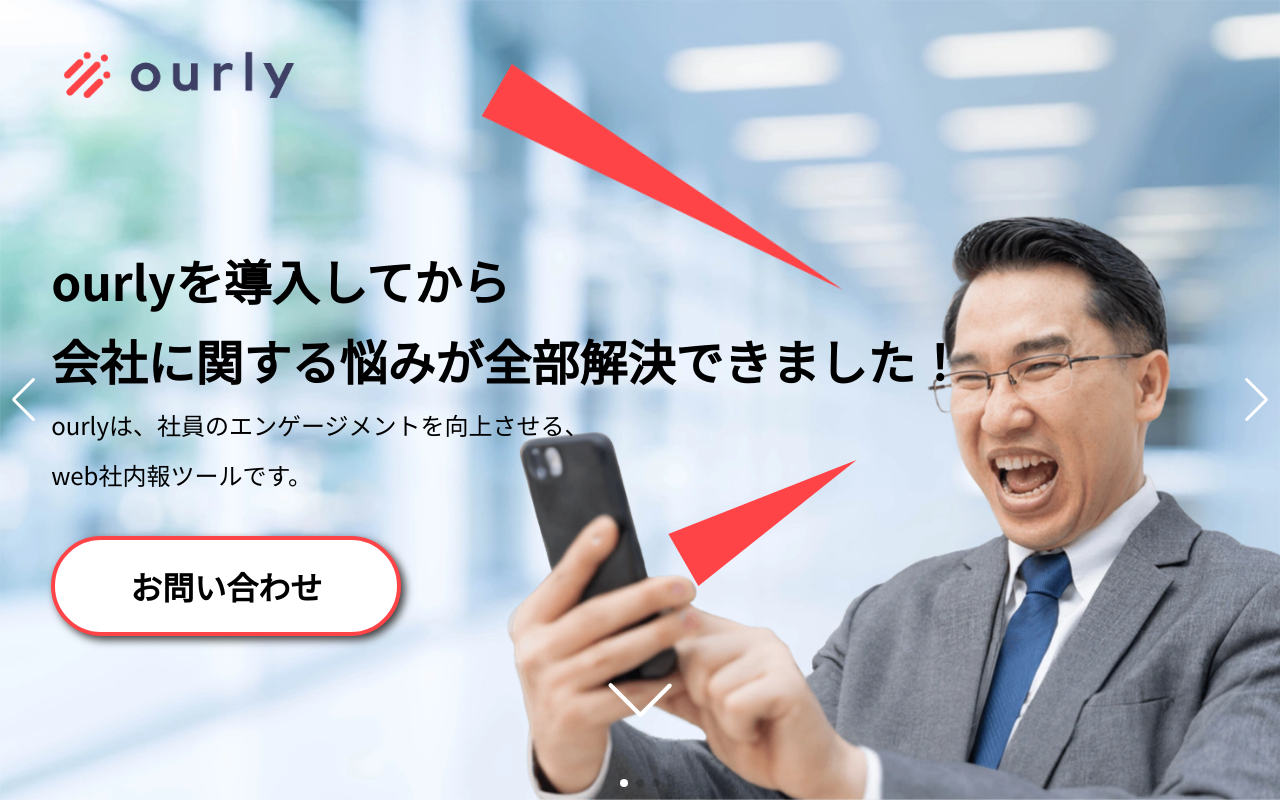
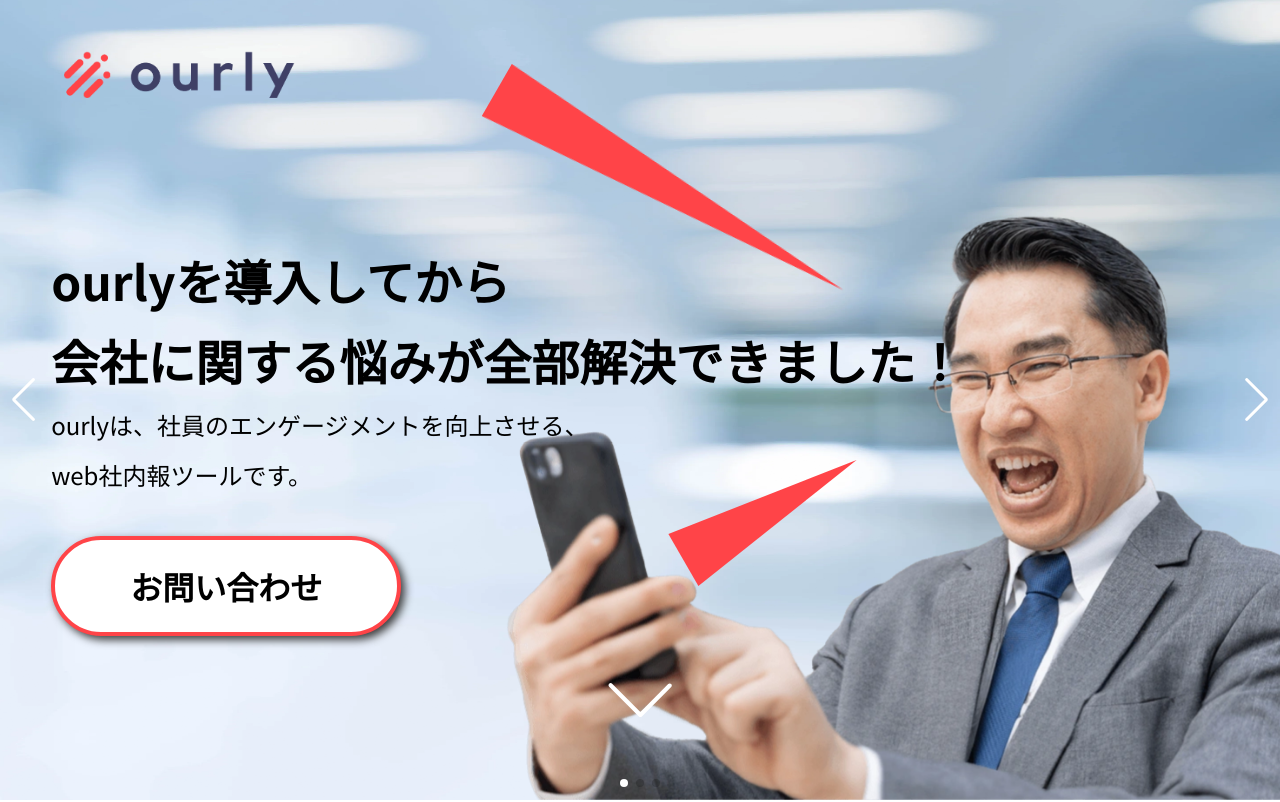
Before and after one commit to eddy87615/ourly-lp, a Next.js app: page / in a window 1280 px wide. Shown: the top 802 px of the page. Built offline with nearby package versions, Linux system fonts and the light colour scheme.

Commit message:
slider bg src updated.

```diff
--- a/src/Slider/Slider.jsx
+++ b/src/Slider/Slider.jsx
@@ -30,7 +30,9 @@
       bgclass: 'page01',
       triangleup: 'triangle01',
       triangledown: 'triangle02',
-      imgsrc: '/img/office-bg.webp',
+      imgsrcPC: '/img/office-bg.webp',
+      imgsrcPAD: '/img/KVimg-Pad-01.webp',
+      imgsrcPHONE: '/img/KVimg-Phone-01.webp',
       imgalt: 'bulish normal office background',
       button: 'btn01',
     },
@@ -48,7 +50,9 @@
       bgclass: 'page02',
       triangleup: 'triangle03',
       triangledown: 'triangle04',
-      imgsrc: '/img/30Ywoman-04-bg.webp',
+      imgsrcPC: '/img/30Ywoman-04-bg.webp',
+      imgsrcPAD: '/img/KVimg-Pad-02.webp',
+      imgsrcPHONE: '/img/KVimg-Phone-02.webp',
       imgalt: 'sunshine office background',
       button: 'btn02',
     },
@@ -61,7 +65,9 @@
       bgclass: 'page03',
       triangleup: 'triangle05',
       triangledown: 'triangle06',
-      imgsrc: '/img/happypeople-bg.webp',
+      imgsrcPC: '/img/happypeople-bg.webp',
+      imgsrcPAD: '/img/KVimg-Pad-03.webp',
+      imgsrcPHONE: '/img/KVimg-Phone-03.webp',
       imgalt: 'office background for a cheering team',
       button: 'btn03',
     },
@@ -85,6 +91,9 @@
   }, []);
 
   const rendernav = windowWidth >= 1000;
+  const renderPC = windowWidth >= 1440;
+  const renderPAD = windowWidth <= 1440;
+  const renderPHONE = windowWidth <= 768;
 
   return (
     <Swiper
@@ -188,7 +197,15 @@
           <Image
             width={1350}
             height={940}
-            src={obj.imgsrc}
+            src={
+              renderPC
+                ? obj.imgsrcPC
+                : renderPAD
+                ? obj.imgsrcPAD
+                : renderPHONE
+                ? obj.imgsrcPHONE
+                : ''
+            }
             alt={obj.imgalt}
             className="w-full h-screen "
           />
```
